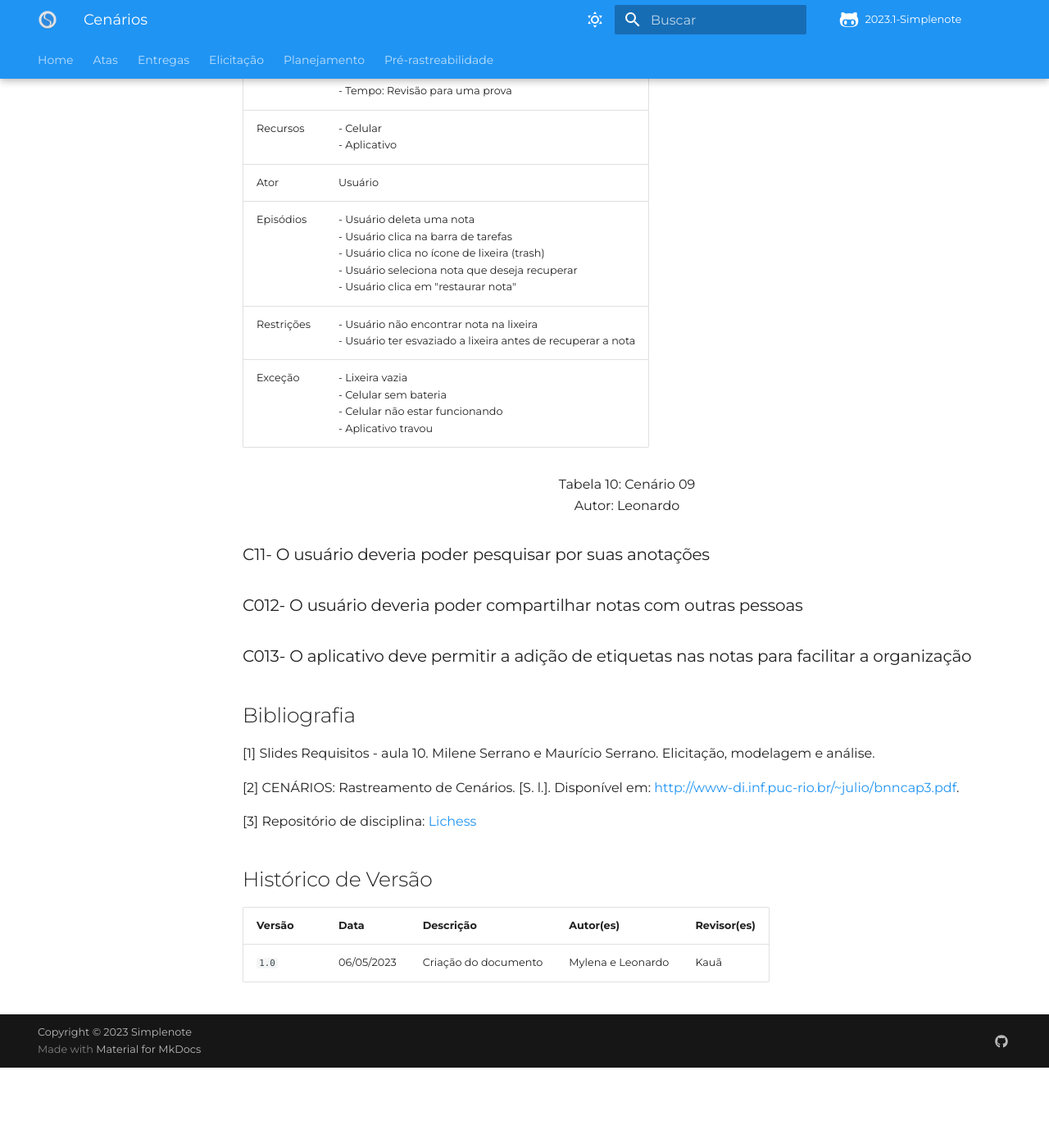
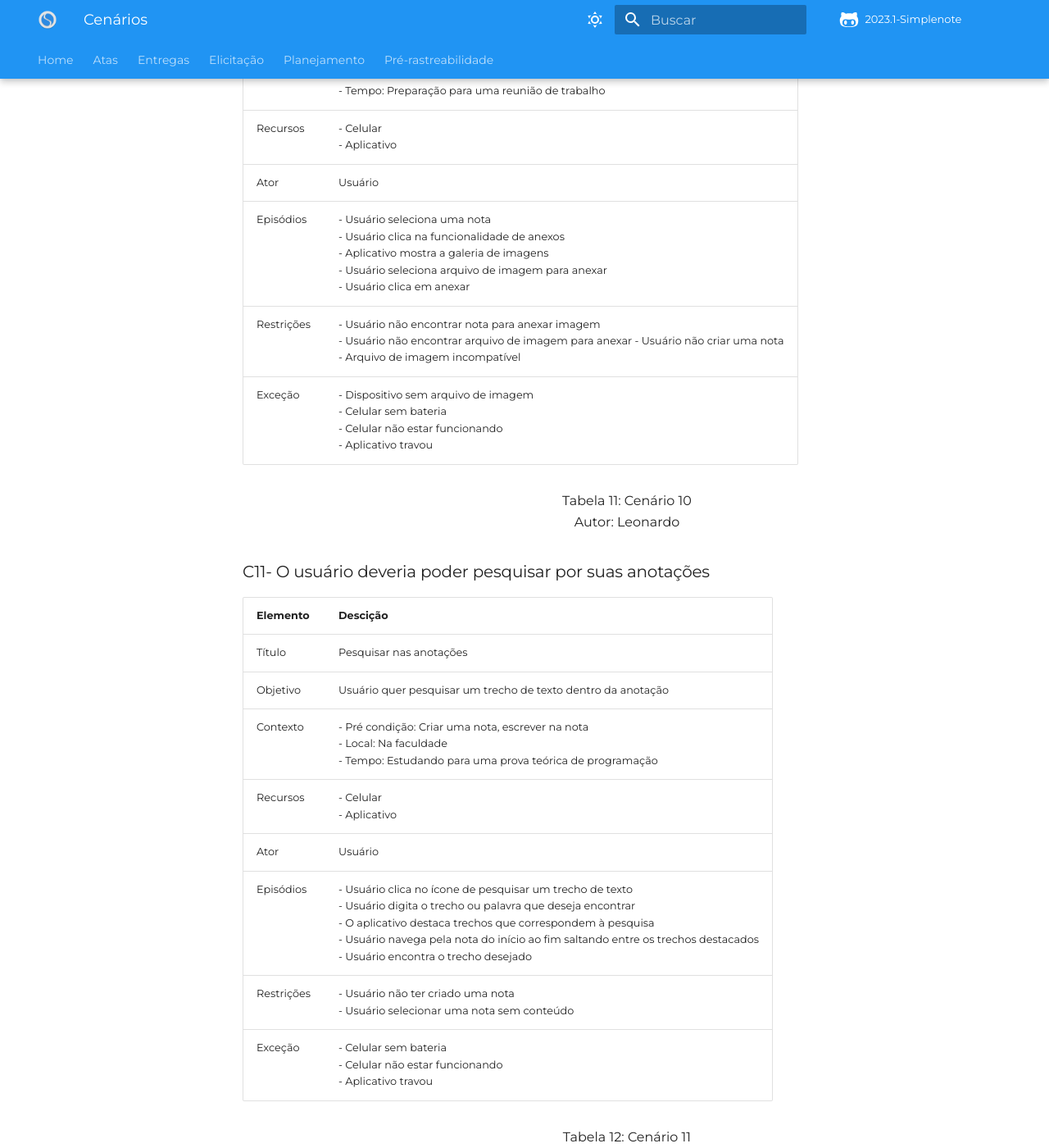
Before and after one commit to Requisitos-de-Software/2023.1-Simplenote, an MkDocs documentation site: the page built from docs/modelagem/cenários.md, in a window 1280 px wide and 1400 px high, scrolled down 8297 px. Shown: the whole window at 82% size. Built offline with MkDocs 1.6.1 and Material for MkDocs 9.7.7, drawn with Linux system fonts in a browser that asks for light colours; some web fonts are replaced; comment, search, counter and statistics services are not loaded; before the commit the page ends 9599 px from its top, so only the background shows below that; some of the changed text lies outside the part shown.

Commit message:
#39 conclusão dos cenários

```diff
--- a/docs/modelagem/cenários.md
+++ b/docs/modelagem/cenários.md
@@ -133,7 +133,7 @@
 | Contexto   | - Pré condição: Possuir um endereço de email <br> - Local: Em casa <br> - Tempo: Início do período aulas |
 | Recursos   | - Celular <br> - Aplicativo                                          |
 | Ator       | Usuário                                                          |
-| Episódios  | - Usuário realiza o download do aplicativo <br> - O usuário abre o aplicativo pela primeira vez <br> - Usuário clica no botão Sign Up <br> - Usuário informa o endereço de email que será associado à conta <br> - Usuário recebe um email do aplicativo com link para ativar a conta <br> - Usuário acessa o link no email enviado <br> - Usuário cria uma senha <br> - Usuário clica em criar conta <br> Usuário realiza login na tela inicial |
+| Episódios  | - Usuário realiza o download do aplicativo <br> - O usuário abre o aplicativo pela primeira vez <br> - Usuário clica no botão Sign Up <br> - Usuário informa o endereço de email que será associado à conta <br> - Usuário recebe um email do aplicativo com link para ativar a conta <br> - Usuário acessa o link no email enviado <br> - Usuário cria uma senha <br> - Usuário clica em criar conta <br> - Usuário realiza login na tela inicial |
 | Restrições | - Usuário não receber email do aplicativo <br>   |
 | Exceção    | - Usuário não possui endereço de email <br> - Celular sem bateria <br> - Celular não estar funcionando <br> - Aplicativo travou|
 <p align="center"> Tabela 9: Cenário 08 <br> Autor: Leonardo</p>
@@ -157,21 +157,57 @@
 
 |  Elemento  |         Descição      |
 |------------|-----------------------|
-| Título     | Recuperar anotações |
-| Objetivo   | Usuário quer recuperar uma nota excluída |
-| Contexto   | - Pré condição: Deletar uma nota <br> - Local: Em casa <br> - Tempo: Revisão para uma prova |
+| Título     | Anexar imagens |
+| Objetivo   | Usuário quer anexar um arquivo de imagem a uma nota |
+| Contexto   | - Pré condição: Criar uma nota e ter um arquivo de imagem no dispositivo <br> - Local: Em um escritório <br> - Tempo: Preparação para uma reunião de trabalho |
 | Recursos   | - Celular <br> - Aplicativo                                          |
 | Ator       | Usuário                                                          |
-| Episódios  | - Usuário deleta uma nota <br> - Usuário clica na barra de tarefas <br> - Usuário clica no ícone de lixeira (trash) <br> - Usuário seleciona nota que deseja recuperar <br> - Usuário clica em "restaurar nota" |
-| Restrições | - Usuário não encontrar nota na lixeira <br> - Usuário ter esvaziado a lixeira antes de recuperar a nota  |
-| Exceção    | - Lixeira vazia <br> - Celular sem bateria <br> - Celular não estar funcionando <br> - Aplicativo travou |
-<p align="center"> Tabela 10: Cenário 09 <br> Autor: Leonardo</p>
+| Episódios  | - Usuário seleciona uma nota <br> - Usuário clica na funcionalidade de anexos <br> - Aplicativo mostra a galeria de imagens <br> - Usuário seleciona arquivo de imagem para anexar <br> - Usuário clica em anexar |
+| Restrições | - Usuário não encontrar nota para anexar imagem <br> - Usuário não encontrar arquivo de imagem para anexar  - Usuário não criar uma nota <br> - Arquivo de imagem incompatível |
+| Exceção    | - Dispositivo sem arquivo de imagem <br> - Celular sem bateria <br> - Celular não estar funcionando <br> - Aplicativo travou |
+<p align="center"> Tabela 11: Cenário 10 <br> Autor: Leonardo</p>
 
 ### C11- O usuário deveria poder pesquisar por suas anotações
 
+|  Elemento  |         Descição      |
+|------------|-----------------------|
+| Título     | Pesquisar nas anotações |
+| Objetivo   | Usuário quer pesquisar um trecho de texto dentro da anotação |
+| Contexto   | - Pré condição: Criar uma nota, escrever na nota <br> - Local: Na faculdade <br> - Tempo: Estudando para uma prova teórica de programação |
+| Recursos   | - Celular <br> - Aplicativo                                          |
+| Ator       | Usuário                                                          |
+| Episódios  | - Usuário clica no ícone de pesquisar um trecho de texto <br> - Usuário digita o trecho ou palavra que deseja encontrar <br> - O aplicativo destaca trechos que correspondem à pesquisa <br> - Usuário navega pela nota do início ao fim saltando entre os trechos destacados <br> - Usuário encontra o trecho desejado |
+| Restrições | - Usuário não ter criado uma nota <br> - Usuário selecionar uma nota sem conteúdo  |
+| Exceção    | - Celular sem bateria <br> - Celular não estar funcionando <br> - Aplicativo travou |
+<p align="center"> Tabela 12: Cenário 11 <br> Autor: Leonardo</p>
+
 ### C012- O usuário deveria poder compartilhar notas com outras pessoas
 
+|  Elemento  |         Descição      |
+|------------|-----------------------|
+| Título     | Compartilhar anotações |
+| Objetivo   | Usuário quer compartilhar notas com outros usuários |
+| Contexto   | - Pré condição: Criar uma nota <br> - Local: Em casa <br> - Tempo: Escrevendo uma pesquisa em grupo |
+| Recursos   | - Celular <br> - Aplicativo                                          |
+| Ator       | Usuário                                                          |
+| Episódios  | - Usuário seleciona a anotação que deseja compartilhar <br> - Usuário clica na funcionalidade para colaborar <br> - Aplicativo cria uma caixa de texto para digitar um endereço de email <br> - Usuário digita endereço de email do usuário com o qual deseja compartilhar a nota <br> - Aplicativo envia solicitação de colaboração para o endereço de email <br> - Usuário destinatário aceita o pedido de colaboração |
+| Restrições | - Destinatário não possui conta no aplicativo <br> - Usuário não ter criado uma nota <br> - Usuário não sabe o endereço de email de outro usuário |
+| Exceção    | - Celular sem bateria <br> - Celular não estar funcionando <br> - Aplicativo travou |
+<p align="center"> Tabela 13: Cenário 12 <br> Autor: Leonardo</p>
+
 ### C013- O aplicativo deve permitir a adição de etiquetas nas notas para facilitar a organização
+
+|  Elemento  |         Descição      |
+|------------|-----------------------|
+| Título     | Colocando etiquetas (tags) nas anotações |
+| Objetivo   | Usuário quer catalogar suas notas com etiquetas |
+| Contexto   | - Pré condição: Criar uma nota, Criar uma etiqueta <br> - Local: Em casa <br> - Tempo: Organizando as notas das disciplinas do semestre |
+| Recursos   | - Celular <br> - Aplicativo                                          |
+| Ator       | Usuário                                                          |
+| Episódios  | - Usuário seleciona a anotação que deseja colocar uma etiqueta <br> - Usuário clica na funcionalidade de colocar uma etiqueta <br> - Usuário seleciona qual etiqueta será atrelada à nota <br> |
+| Restrições | - Usuário não ter criado uma nota <br> - Usuário não ter criado uma etiqueta <br> |
+| Exceção    | - Celular sem bateria <br> - Celular não estar funcionando <br> - Aplicativo travou |
+<p align="center"> Tabela 14: Cenário 13 <br> Autor: Leonardo</p>
 
 ## Bibliografia
 
```
